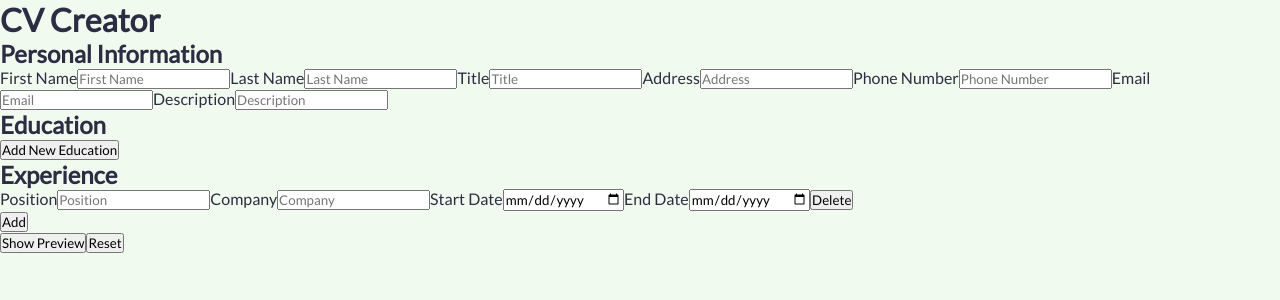
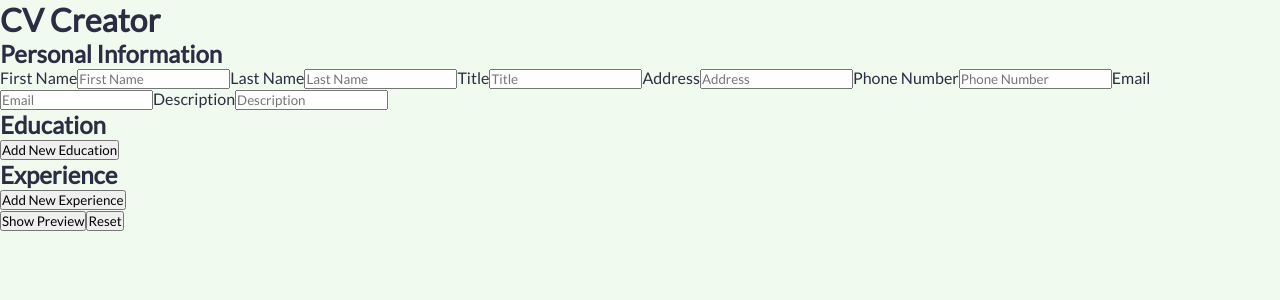
Before and after one commit to berkaysson/cv-creator-app, a React (Create React App) app: page / in a window 1280 px wide. Shown: the top 300 px of the page. Built offline with nearby package versions, Linux system fonts and the light colour scheme.

Commit message:
Create Experience and ExperienceItem components

```diff
--- a/src/Components/Form/Experience.js
+++ b/src/Components/Form/Experience.js
@@ -1,12 +1,41 @@
-import React from 'react';
+import React,{useState} from 'react';
 import ExperienceItem from './ExperienceItem';
+import { v4 as uuidv4 } from 'uuid';  // unique id library
 
-const Experience = () => {
+const Experience = ({onChangeExperience}) => {
+  const [experienceItems, setExperienceItems] = useState([]);
+
+  let experienceData = {};
+
+  const changeExperienceItemHandler = (experienceItem, id) => {
+    let indexOfItem = experienceItems.findIndex(obj => obj.id === id);
+    experienceData = {...experienceData, [indexOfItem]: [experienceItem]}
+    onChangeExperience(experienceData);
+    return;
+  };
+
+  const addNewExperienceItem = (ev) => {
+    ev.preventDefault();
+    const newId = uuidv4();
+    const newExperienceItems = [
+      ...experienceItems,
+      {id:newId},
+    ];
+    setExperienceItems(newExperienceItems);
+  };
+
+  const deleteExperienceItem = (id) => {
+    setExperienceItems(experienceItems.filter((item) => item.id !== id));
+  };
+
   return (
     <div>
       <h2>Experience</h2>
-      <ExperienceItem />
-      <button>Add</button>
+      {experienceItems.map((item) => (
+        <ExperienceItem id={item.id} key={item.id} onDeleteExperienceItem={deleteExperienceItem}
+          onChangeExperienceItem={changeExperienceItemHandler}/>
+      ))}
+      <button onClick={addNewExperienceItem}>Add New Experience</button>
     </div>
   )
 }
--- a/src/Components/Form/ExperienceItem.js
+++ b/src/Components/Form/ExperienceItem.js
@@ -1,22 +1,69 @@
-import React from 'react';
+import React, {useState, useEffect} from 'react';
 
-const ExperienceItem = () => {
+const ExperienceItem = (props) => {
+  const [experienceInfo, setExperienceInfo] = useState({
+    position: "",
+    company: "",
+    startDate: "",
+    endDate: "",
+  });
+
+  const handleChange = (event) => {
+    const { name, value } = event.target;
+    setExperienceInfo((prevExperienceInfo) => ({
+      ...prevExperienceInfo,
+      [name]: value,
+    }));
+  };
+
+  const deleteHandler = (ev) => {
+    ev.preventDefault();
+    props.onDeleteExperienceItem(ev.target.id);
+  };
+
+  useEffect(() => {
+    props.onChangeExperienceItem(experienceInfo, props.id);
+  }, [props.onChangeExperienceItem, experienceInfo, props]);
+
+
   return (
     <div>
       <label>Position</label>
-      <input type="text" placeholder="Position"></input>
+      <input
+        type="text"
+        name="position"
+        value={experienceInfo.position}
+        onChange={handleChange}
+        placeholder="Position"
+      />
 
       <label>Company</label>
-      <input type="text" placeholder="Company"></input>
+      <input
+        type="text"
+        name="company"
+        value={experienceInfo.company}
+        onChange={handleChange}
+        placeholder="Company"
+      />
 
       <label>Start Date</label>
-      <input type="date"></input>
+      <input
+        type="date"
+        name="startDate"
+        value={experienceInfo.startDate}
+        onChange={handleChange}
+      />
       <label>End Date</label>
-      <input type="date"></input>
+      <input
+        type="date"
+        name="endDate"
+        value={experienceInfo.endDate}
+        onChange={handleChange}
+      />
 
-      <button>Delete</button>
+      <button onClick={deleteHandler}>Delete</button>
     </div>
-  )
+  );
 }
 
 export default ExperienceItem;
```
